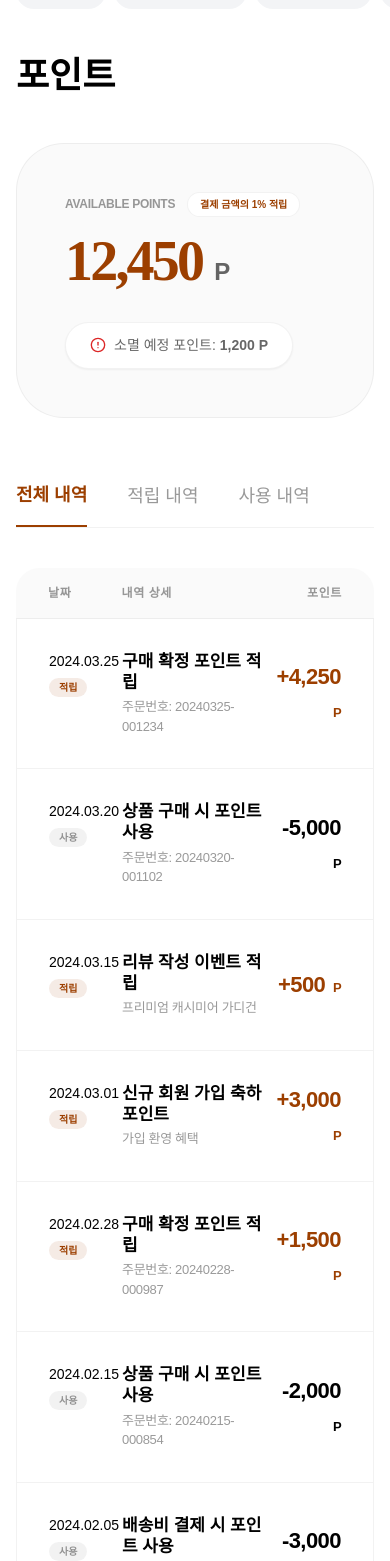
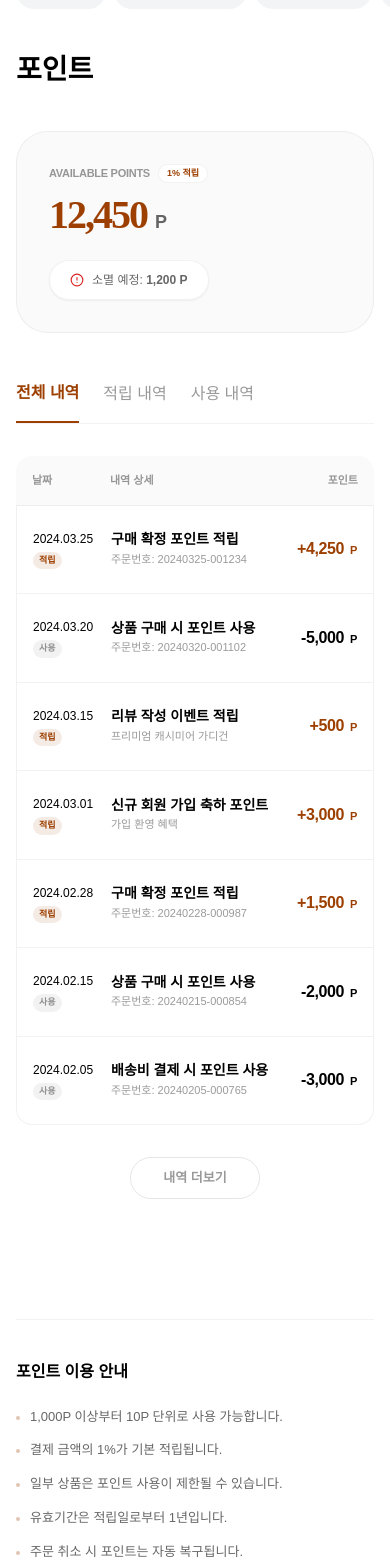
Before and after one commit to jjanga110279-del/pepi-A, a React (Vite) app: page /points in a window 390 px wide. Shown: the part 167-1728 px from the top of the page. Built offline with nearby package versions, Linux system fonts and the light colour scheme; a web font is replaced by a local one.

Commit message:
mobile: strictly enforce single-line text for all points history sections

```diff
--- a/src/pages/Points.jsx
+++ b/src/pages/Points.jsx
@@ -51,11 +51,10 @@ export default function Points() {
     { id: 7, type: '사용', title: '배송비 결제 시 포인트 사용', date: '2024.02.05', amount: '-3,000', detail: '주문번호: 20240205-000765' }
   ];
 
-  // 탭에 따른 데이터 필터링
   const filteredHistory = pointHistory.filter(item => {
     if (currentTab === '적립 내역') return item.type === '적립';
     if (currentTab === '사용 내역') return item.type === '사용';
-    return true; // 전체 내역
+    return true;
   });
 
   return (
@@ -66,11 +65,7 @@ export default function Points() {
           <h2 className="text-2xl font-bold text-[#1b1d0e] font-serif mb-10 lowercase tracking-tight">my page categories</h2>
           <nav className="flex flex-col gap-6">
             {sideMenu.map((sub, idx) => (
-              <Link
-                key={idx}
-                to={sub.path}
-                className={`flex items-center gap-4 text-[16px] font-medium transition-colors group text-left ${sub.active ? 'text-[#dc2626]' : 'text-[#737373] hover:text-[#dc2626]'}`}
-              >
+              <Link key={idx} to={sub.path} className={`flex items-center gap-4 text-[16px] font-medium transition-colors group text-left ${sub.active ? 'text-[#dc2626]' : 'text-[#737373] hover:text-[#dc2626]'}`}>
                 <span className={`w-5 h-5 flex items-center justify-center transition-all ${sub.active ? 'grayscale-0 opacity-100' : 'grayscale group-hover:grayscale-0 opacity-50 group-hover:opacity-100'}`}>
                   <sub.icon size={20} strokeWidth={sub.active ? 2.5 : 2} />
                 </span>
@@ -81,69 +76,58 @@ export default function Points() {
         </aside>
 
         {/* Main Content */}
-        <div className="flex-grow">
+        <div className="flex-grow min-w-0">
           {/* Mobile MyPage Navigation */}
           <div className="md:hidden overflow-x-auto no-scrollbar -mx-4 px-4 mb-8">
             <div className="flex gap-2 pb-2">
               {sideMenu.map((sub, idx) => (
-                <Link
-                  key={idx}
-                  to={sub.path}
-                  className={`flex items-center gap-2 whitespace-nowrap px-4 py-2 rounded-full text-[13px] font-bold transition-all ${sub.active ? 'bg-[#1b1d0e] text-white shadow-md' : 'bg-gray-100 text-black/40'}`}
-                >
-                  <sub.icon size={14} />
-                  {sub.name}
-                </Link>
+                <Link key={idx} to={sub.path} className={`flex items-center gap-2 whitespace-nowrap px-4 py-2 rounded-full text-[13px] font-bold transition-all ${sub.active ? 'bg-[#1b1d0e] text-white shadow-md' : 'bg-gray-100 text-black/40'}`}><sub.icon size={14} />{sub.name}</Link>
               ))}
             </div>
           </div>
 
-          <h1 className="text-[36px] font-bold text-[#000000] font-hei mb-10">포인트</h1>
+          <h1 className="text-[28px] md:text-[36px] font-bold text-[#000000] font-hei mb-10">포인트</h1>
 
           {/* Points Summary Box */}
-          <div className="bg-[#FAFAFA] rounded-[48px] p-12 border border-black/5 mb-16 relative overflow-hidden">
-            <div className="flex flex-col md:flex-row md:items-center justify-between gap-8">
-              <div>
-                <div className="flex items-center gap-3 mb-4">
-                  <span className="text-[12px] font-bold text-black/40 font-sans tracking-tight uppercase">Available Points</span>
-                  <span className="px-3 py-1 bg-white border border-black/5 rounded-full text-[10px] font-bold text-[#9C3F00] font-hei">결제 금액의 1% 적립</span>
+          <div className="bg-[#FAFAFA] rounded-[32px] md:rounded-[48px] p-8 md:p-12 border border-black/5 mb-12 relative overflow-hidden">
+            <div className="flex flex-col md:flex-row md:items-center justify-between gap-6 md:gap-8">
+              <div className="min-w-0">
+                <div className="flex items-center gap-2 mb-3">
+                  <span className="text-[11px] font-bold text-black/40 font-sans tracking-tight uppercase whitespace-nowrap">Available Points</span>
+                  <span className="px-2 py-0.5 bg-white border border-black/5 rounded-full text-[9px] font-bold text-[#9C3F00] font-hei whitespace-nowrap">1% 적립</span>
                 </div>
-                <div className="flex items-baseline gap-3">
-                  <span className="text-[56px] font-bold text-[#9C3F00] font-serif leading-none tracking-tighter">{pointSummary.balance}</span>
-                  <span className="text-[24px] font-bold text-black/60 font-sans">P</span>
+                <div className="flex items-baseline gap-2 overflow-hidden">
+                  <span className="text-[40px] md:text-[56px] font-bold text-[#9C3F00] font-serif leading-none tracking-tighter whitespace-nowrap">{pointSummary.balance}</span>
+                  <span className="text-[18px] md:text-[24px] font-bold text-black/60 font-sans whitespace-nowrap">P</span>
                 </div>
               </div>
 
-              <div className="relative">
+              <div className="relative shrink-0">
                 <button
                   onClick={() => setShowExpiringInfo(!showExpiringInfo)}
-                  className="flex items-center gap-2 text-[14px] text-black/60 font-hei hover:text-black transition-colors bg-white px-6 py-3 rounded-full border border-black/5 shadow-sm"
+                  className="flex items-center gap-2 text-[12px] md:text-[14px] text-black/60 font-hei hover:text-black transition-colors bg-white px-5 py-2.5 rounded-full border border-black/5 shadow-sm whitespace-nowrap"
                 >
-                  <AlertCircle size={16} className="text-[#dc2626]" />
-                  <span>소멸 예정 포인트: <strong>{pointSummary.expiring} P</strong></span>
+                  <AlertCircle size={14} className="text-[#dc2626]" />
+                  <span>소멸 예정: <strong>{pointSummary.expiring} P</strong></span>
                 </button>
 
-                {/* Expiring Detail Popup */}
                 {showExpiringInfo && (
-                  <div className="absolute right-0 top-14 w-[300px] bg-white border border-black/10 rounded-2xl p-6 shadow-xl z-20 animate-in fade-in slide-in-from-top-2">
+                  <div className="absolute right-0 top-12 w-[280px] bg-white border border-black/10 rounded-2xl p-5 shadow-xl z-20">
                     <div className="flex justify-between items-center mb-4">
-                      <h5 className="text-[13px] font-bold text-black font-hei">미사용 소멸 예정 안내</h5>
-                      <button onClick={() => setShowExpiringInfo(false)} className="text-black/20 hover:text-black"><X size={14} /></button>
+                      <h5 className="text-[12px] font-bold text-black font-hei whitespace-nowrap">미사용 소멸 예정 안내</h5>
+                      <button onClick={() => setShowExpiringInfo(false)} className="text-black/20"><X size={14} /></button>
                     </div>
-                    <div className="flex flex-col gap-3">
+                    <div className="flex flex-col gap-2">
                       {expiringDetails.map((detail, idx) => (
                         <div key={idx} className="flex justify-between items-center py-2 border-b border-black/5 last:border-0">
-                          <div className="flex flex-col">
-                            <span className="text-[11px] text-black/40 font-sans">{detail.date} 소멸</span>
-                            <span className="text-[12px] font-medium text-black/80 font-hei">{detail.reason}</span>
+                          <div className="flex flex-col min-w-0">
+                            <span className="text-[10px] text-black/40 whitespace-nowrap">{detail.date} 소멸</span>
+                            <span className="text-[11px] font-medium text-black/80 truncate whitespace-nowrap">{detail.reason}</span>
                           </div>
-                          <span className="text-[13px] font-bold text-[#dc2626] font-sans">{detail.amount}</span>
+                          <span className="text-[12px] font-bold text-[#dc2626] whitespace-nowrap ml-2">{detail.amount}</span>
                         </div>
                       ))}
                     </div>
-                    <p className="mt-4 text-[10px] text-black/40 font-hei leading-relaxed">
-                      * 적립 후 1년 동안 사용하지 않은 포인트는 해당 월 말일에 자동으로 소멸됩니다.
-                    </p>
                   </div>
                 )}
               </div>
@@ -151,78 +135,67 @@ export default function Points() {
           </div>
 
           {/* Tabs */}
-          <nav className="flex gap-10 border-b border-black/5 mb-10">
+          <nav className="flex gap-6 md:gap-10 border-b border-black/5 mb-8 overflow-x-auto no-scrollbar whitespace-nowrap">
             {['전체 내역', '적립 내역', '사용 내역'].map((tab) => (
-              <button
-                key={tab}
-                onClick={() => setCurrentTab(tab)}
-                className={`pb-4 text-[18px] transition-all ${currentTab === tab ? 'font-bold text-[#9C3F00] border-b-2 border-[#9C3F00]' : 'font-medium text-black/40 hover:text-black'}`}
-              >
-                {tab}
-              </button>
+              <button key={tab} onClick={() => setCurrentTab(tab)} className={`pb-4 text-[16px] md:text-[18px] transition-all whitespace-nowrap ${currentTab === tab ? 'font-bold text-[#9C3F00] border-b-2 border-[#9C3F00]' : 'font-medium text-black/40 hover:text-black'}`}>{tab}</button>
             ))}
           </nav>
 
-          {/* Points History List */}
-          <div className="flex flex-col">
-            <div className="grid grid-cols-4 px-8 py-4 bg-[#FAFAFA] rounded-t-3xl border-b border-black/5 text-[12px] font-bold text-black/40 font-hei uppercase tracking-wider">
-              <span className="col-span-1">날짜</span>
-              <span className="col-span-2">내역 상세</span>
-              <span className="text-right">포인트</span>
+          {/* Points History List - Optimized for Single Line */}
+          <div className="flex flex-col min-w-0">
+            <div className="flex items-center px-4 md:px-8 py-4 bg-[#FAFAFA] rounded-t-2xl border-b border-black/5 text-[11px] md:text-[12px] font-bold text-black/40 font-hei uppercase">
+              <span className="w-[70px] md:w-[100px] shrink-0">날짜</span>
+              <span className="flex-grow min-w-0 px-2">내역 상세</span>
+              <span className="w-[80px] md:w-[120px] text-right shrink-0">포인트</span>
             </div>
 
-            <div className="flex flex-col border-x border-b border-black/5 rounded-b-3xl overflow-hidden bg-white">
+            <div className="flex flex-col border-x border-b border-black/5 rounded-b-2xl overflow-hidden bg-white">
               {filteredHistory.length > 0 ? (
                 filteredHistory.map((item) => (
-                  <div key={item.id} className="grid grid-cols-4 px-8 py-8 border-b border-black/5 last:border-b-0 hover:bg-gray-50 transition-colors">
-                    <div className="col-span-1 flex flex-col gap-1.5">
-                      <span className="text-[14px] text-black font-sans font-medium">{item.date}</span>
-                      <span className={`text-[10px] font-bold px-2.5 py-0.5 rounded-full inline-block w-fit ${item.type === '적립' ? 'bg-[#9C3F00]/10 text-[#9C3F00]' : 'bg-black/5 text-black/40'}`}>
+                  <div key={item.id} className="flex items-center px-4 md:px-8 py-6 md:py-8 border-b border-black/5 last:border-b-0 hover:bg-gray-50 transition-colors">
+                    <div className="w-[70px] md:w-[100px] shrink-0 flex flex-col gap-1">
+                      <span className="text-[12px] md:text-[14px] text-black font-sans font-medium whitespace-nowrap">{item.date}</span>
+                      <span className={`text-[9px] font-bold px-1.5 py-0.5 rounded-full inline-block w-fit whitespace-nowrap ${item.type === '적립' ? 'bg-[#9C3F00]/10 text-[#9C3F00]' : 'bg-black/5 text-black/40'}`}>
                         {item.type}
                       </span>
                     </div>
-                    <div className="col-span-2 flex flex-col gap-1">
-                      <h4 className="text-[17px] font-bold text-black font-hei leading-tight">{item.title}</h4>
-                      <p className="text-[13px] text-black/40 font-sans uppercase tracking-tight">{item.detail}</p>
+                    <div className="flex-grow min-w-0 px-2 flex flex-col gap-0.5">
+                      <h4 className="text-[14px] md:text-[17px] font-bold text-black font-hei leading-tight truncate whitespace-nowrap">{item.title}</h4>
+                      <p className="text-[11px] md:text-[13px] text-black/40 font-sans truncate whitespace-nowrap">{item.detail}</p>
                     </div>
-                    <div className="text-right flex items-center justify-end">
-                      <span className={`text-[22px] font-bold font-sans tracking-tight ${item.amount.startsWith('+') ? 'text-[#9C3F00]' : 'text-black'}`}>
-                        {item.amount} <small className="text-[13px] font-bold ml-0.5">P</small>
+                    <div className="w-[80px] md:w-[120px] text-right shrink-0">
+                      <span className={`text-[16px] md:text-[22px] font-bold font-sans tracking-tight whitespace-nowrap ${item.amount.startsWith('+') ? 'text-[#9C3F00]' : 'text-black'}`}>
+                        {item.amount} <small className="text-[11px] md:text-[13px] font-bold ml-0.5">P</small>
                       </span>
                     </div>
                   </div>
                 ))
               ) : (
-                <div className="py-24 flex flex-col items-center justify-center">
-                  <Coins size={40} className="text-black/5 mb-4" />
-                  <p className="text-[14px] text-black/40 font-hei italic">해당 내역이 존재하지 않습니다.</p>
+                <div className="py-20 text-center flex flex-col items-center">
+                  <p className="text-[13px] text-black/40 font-hei italic whitespace-nowrap">내역이 존재하지 않습니다.</p>
                 </div>
               )}
             </div>
           </div>
 
-          {/* Past/Empty State Load More */}
-          <div className="mt-12 flex justify-center">
-             <button className="px-10 py-3 rounded-full border border-black/10 text-[14px] font-bold text-black hover:bg-gray-200 transition-all font-hei">
-               내역 더보기
-             </button>
+          <div className="mt-8 flex justify-center pb-10">
+             <button className="px-8 py-2.5 rounded-full border border-black/10 text-[13px] font-bold text-black/40 hover:bg-gray-100 transition-all font-hei whitespace-nowrap">내역 더보기</button>
           </div>
 
           {/* Info Section */}
-          <div className="mt-24 pt-12 border-t border-black/5">
-            <h4 className="text-[18px] font-bold text-black font-hei mb-8">포인트 이용 안내</h4>
-            <div className="grid grid-cols-1 md:grid-cols-2 gap-x-12 gap-y-6">
+          <div className="mt-20 pt-10 border-t border-black/5">
+            <h4 className="text-[16px] md:text-[18px] font-bold text-black font-hei mb-6 whitespace-nowrap">포인트 이용 안내</h4>
+            <div className="flex flex-col gap-4">
               {[
-                "적립된 포인트는 결제 시 1,000P 이상부터 10P 단위로 사용 가능합니다.",
-                "결제 금액의 1%가 기본 적립되며, 회원 등급에 따라 추가 적립률이 적용됩니다.",
-                "일부 상품(SALE, 기획전 등)은 포인트 사용이 제한될 수 있습니다.",
-                "포인트의 유효기간은 적립일로부터 1년이며, 기간 내 미사용 시 자동 소멸됩니다.",
-                "주문 취소 및 반품 시, 사용된 포인트는 복구되며 적립된 포인트는 회수됩니다.",
-                "포인트 소멸 예정 내역은 소멸 예정 안내 팝업에서 상세 확인이 가능합니다."
+                "1,000P 이상부터 10P 단위로 사용 가능합니다.",
+                "결제 금액의 1%가 기본 적립됩니다.",
+                "일부 상품은 포인트 사용이 제한될 수 있습니다.",
+                "유효기간은 적립일로부터 1년입니다.",
+                "주문 취소 시 포인트는 자동 복구됩니다."
               ].map((text, i) => (
-                <div key={i} className="flex gap-3 items-start">
-                  <span className="w-1.5 h-1.5 rounded-full bg-[#9C3F00]/30 mt-2 shrink-0" />
-                  <span className="text-[14px] text-black/60 font-sans leading-relaxed">{text}</span>
+                <div key={i} className="flex gap-2.5 items-start">
+                  <span className="w-1 h-1 rounded-full bg-[#9C3F00]/30 mt-2 shrink-0" />
+                  <span className="text-[13px] text-black/60 font-sans leading-snug whitespace-nowrap truncate">{text}</span>
                 </div>
               ))}
             </div>
```
